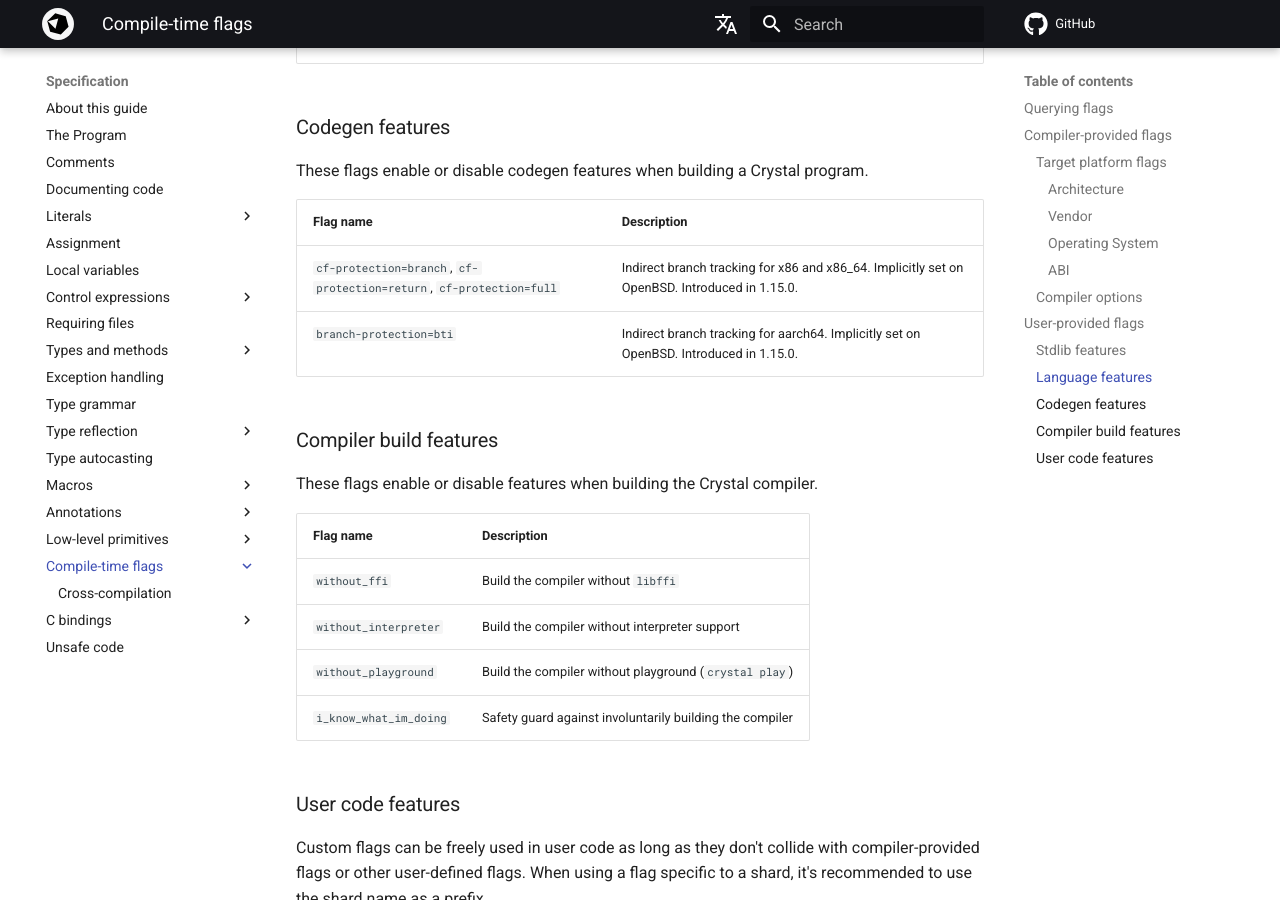
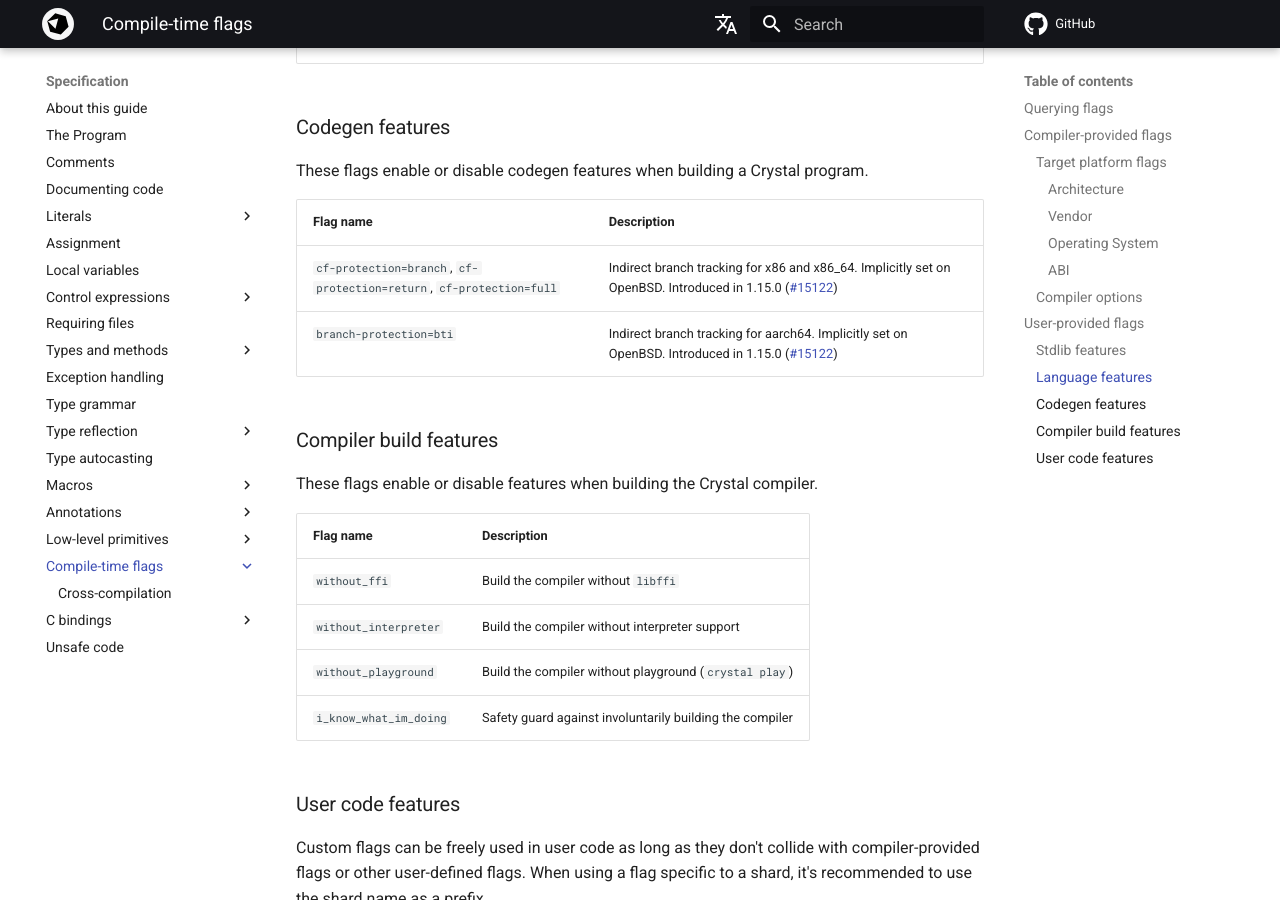
Before and after one commit to crystal-lang/crystal-book, an MkDocs documentation site: the page built from docs/syntax_and_semantics/compile_time_flags.md, in a window 1280 px wide and 900 px high, scrolled down 4997 px. Built offline with MkDocs 1.6.1 and Material for MkDocs 9.7.7, drawn with Linux system fonts in a browser that asks for light colours; nearby versions of some CDN libraries; library files that are not in the unit come from our copies; comment, search, counter and statistics services are not loaded; the version menu is left out.

Commit message:
Add reference to PR

```diff
--- a/docs/syntax_and_semantics/compile_time_flags.md
+++ b/docs/syntax_and_semantics/compile_time_flags.md
@@ -162,8 +162,8 @@ These flags enable or disable codegen features when building a Crystal program.
 
 | Flag name | Description |
 |-----------|-------------|
-| `cf-protection=branch`, `cf-protection=return`, `cf-protection=full` | Indirect branch tracking for x86 and x86_64. Implicitly set on OpenBSD. Introduced in 1.15.0.
-| `branch-protection=bti` | Indirect branch tracking for aarch64. Implicitly set on OpenBSD. Introduced in 1.15.0.
+| `cf-protection=branch`, `cf-protection=return`, `cf-protection=full` | Indirect branch tracking for x86 and x86_64. Implicitly set on OpenBSD. Introduced in 1.15.0 ([#15122](https://github.com/crystal-lang/crystal/pull/15122))
+| `branch-protection=bti` | Indirect branch tracking for aarch64. Implicitly set on OpenBSD. Introduced in 1.15.0 ([#15122](https://github.com/crystal-lang/crystal/pull/15122))
 
 ### Compiler build features
 
```
